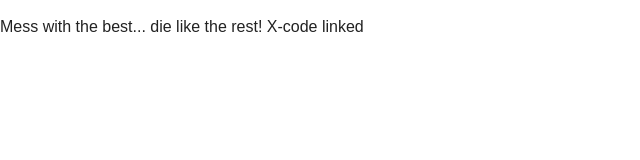
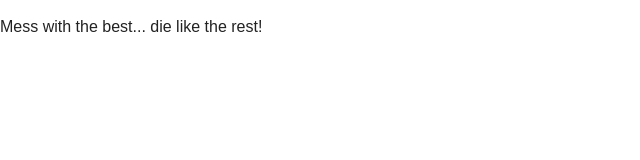
Before and after one commit to jessequijano/git-demo, a plain HTML site: page index.html in a window 1280 px wide. Shown: the whole page, without its empty margins (0-640 px from the left). Drawn offline with nearby package versions, Linux system fonts and the light colour scheme.

Commit message:
Update index.html
GitHub back to Xcode

```diff
--- a/index.html
+++ b/index.html
@@ -20,7 +20,7 @@
             <p class="browsehappy">You are using an <strong>outdated</strong> browser. Please <a href="http://browsehappy.com/">upgrade your browser</a> to improve your experience.</p>
         <![endif]-->
 
-        <p>Mess with the best... die like the rest! X-code linked</p>
+        <p>Mess with the best... die like the rest!</p>
 
         <script src="//ajax.googleapis.com/ajax/libs/jquery/1.11.1/jquery.min.js"></script>
         <script>window.jQuery || document.write('<script src="js/vendor/jquery-1.11.1.min.js"><\/script>')</script>
```
